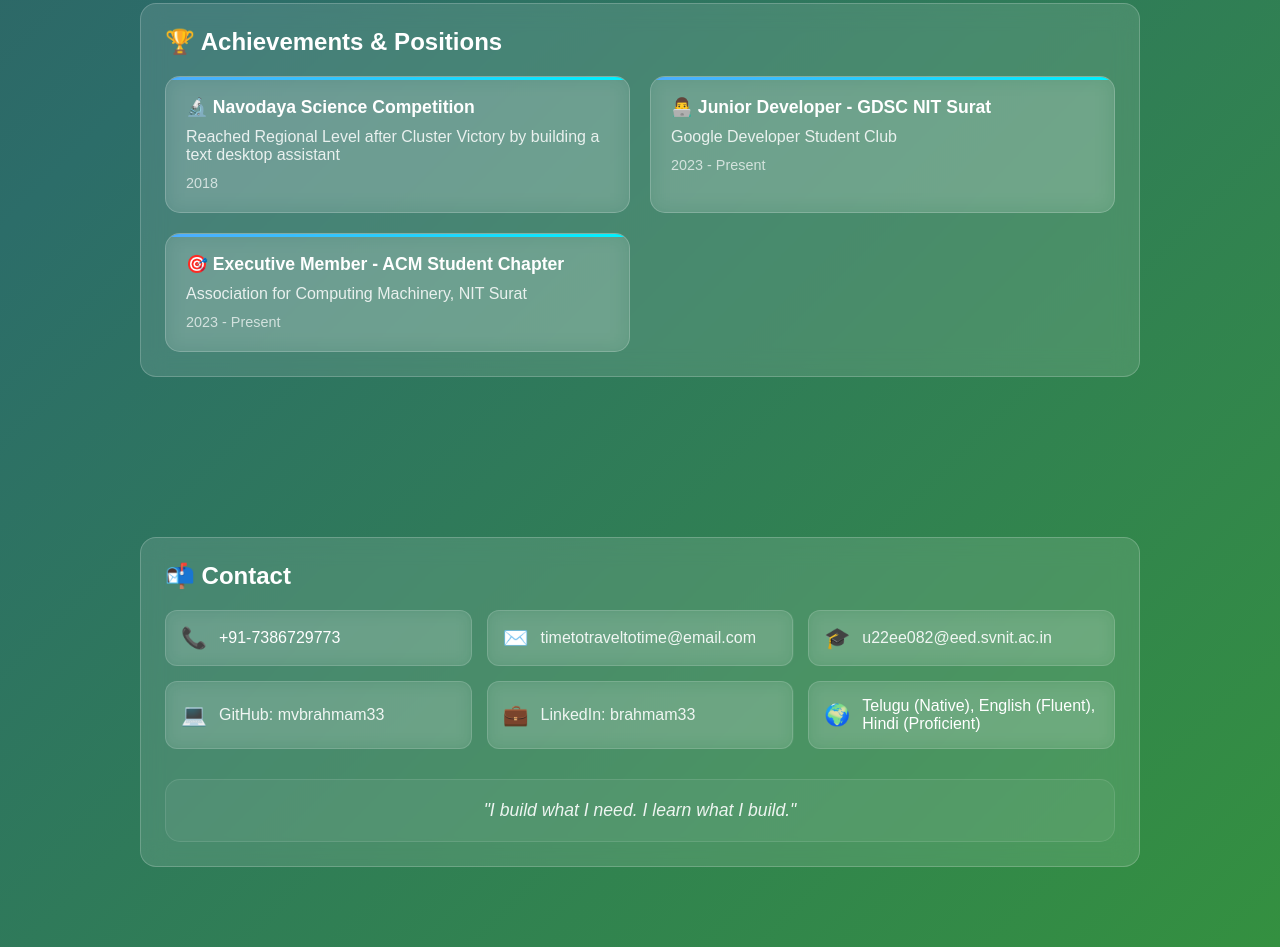
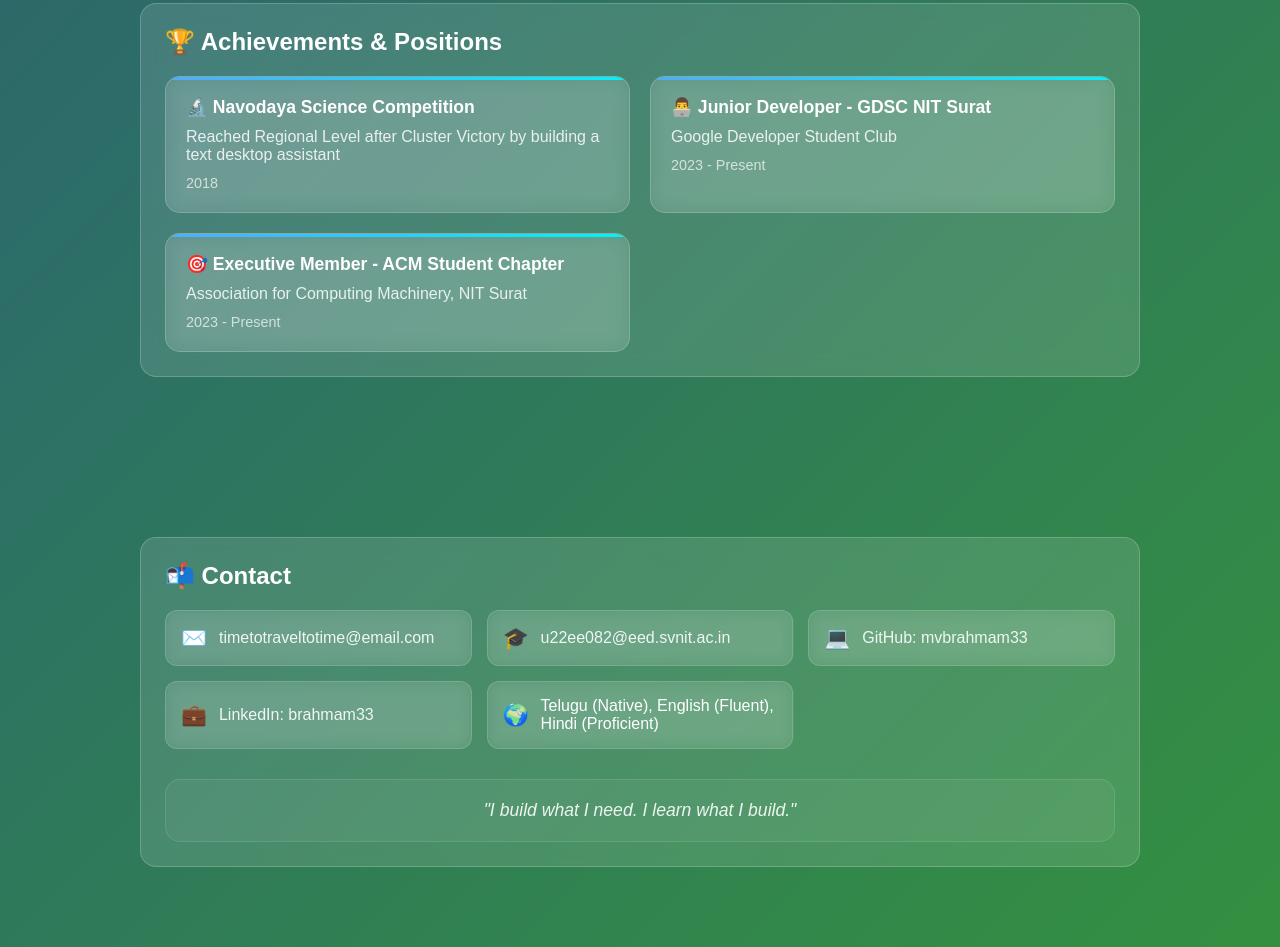
Before and after one commit to mvbrahmam33/mvbrahmam33.github.io, a plain HTML site: page index.html in a window 1280 px wide. Shown: the part 1758-2705 px from the top of the page. Drawn offline with Linux system fonts and the light colour scheme.

Commit message:
removed the phone number

```diff
--- a/index.html
+++ b/index.html
@@ -195,10 +195,6 @@
                 <h2>📬 Contact</h2>
                 <div class="contact-grid">
                     <div class="contact-item">
-                        <span class="contact-icon">📞</span>
-                        <span>+91-7386729773</span>
-                    </div>
-                    <div class="contact-item">
                         <span class="contact-icon">✉️</span>
                         <a href="mailto:timetotraveltotime@email.com">timetotraveltotime@email.com</a>
                     </div>
```
